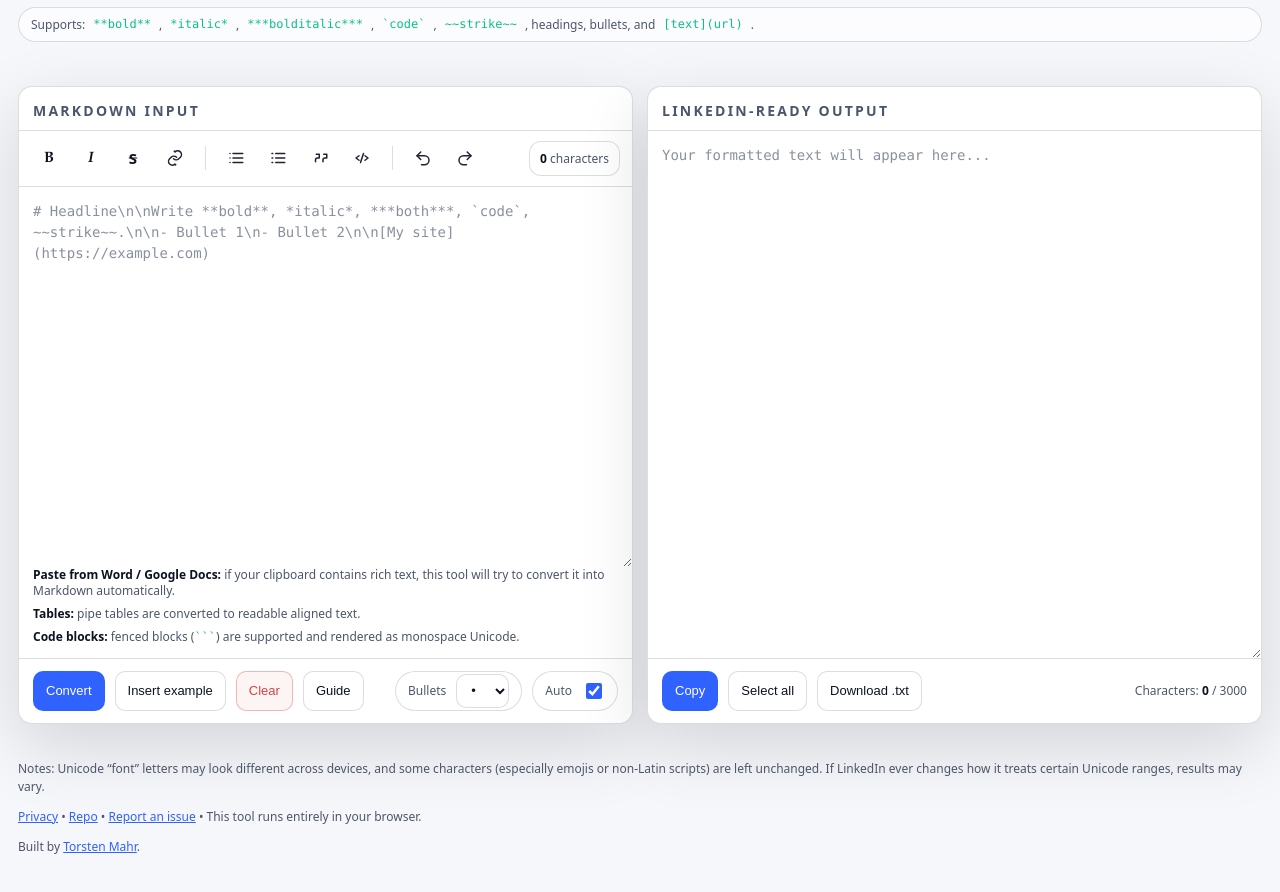
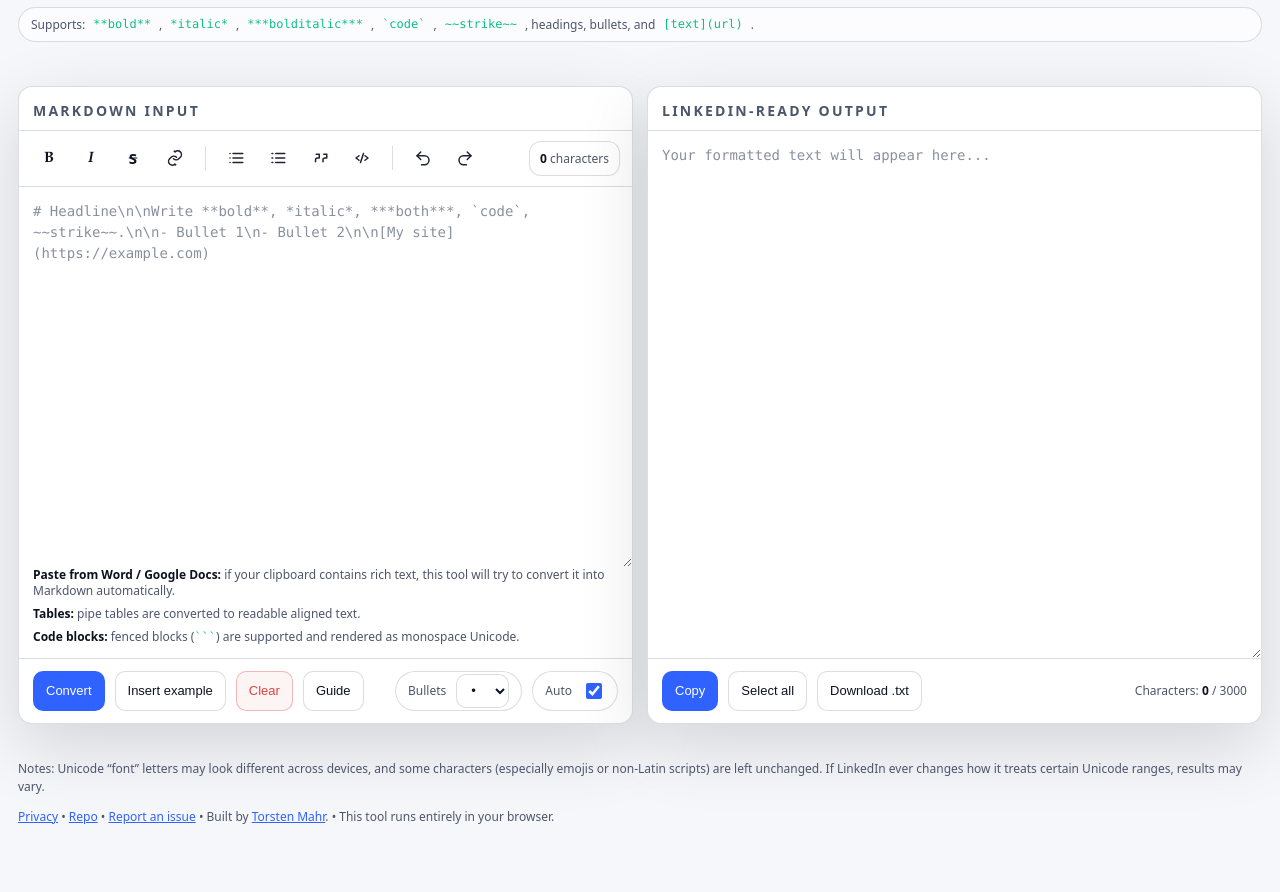
Before and after one commit to trsdn/md2linkedin, a plain HTML site: page index.html in a window 1280 px wide. Shown: the part 118-1010 px from the top of the page. Drawn offline with Linux system fonts and the light colour scheme.

Commit message:
Move attribution into footer links

```diff
--- a/index.html
+++ b/index.html
@@ -770,10 +770,9 @@
       <span aria-hidden="true">•</span>
       <a href="https://github.com/trsdn/md2linkedin/issues/new" target="_blank" rel="noopener noreferrer">Report an issue</a>
       <span aria-hidden="true">•</span>
+      Built by <a href="https://www.linkedin.com/in/torstenmahr" target="_blank" rel="noopener noreferrer">Torsten Mahr</a>.
+      <span aria-hidden="true">•</span>
       <span class="hint">This tool runs entirely in your browser.</span>
-    </p>
-    <p>
-      Built by <a href="https://www.linkedin.com/in/torstenmahr" target="_blank" rel="noopener noreferrer">Torsten Mahr</a>.
     </p>
   </div>
 
```
